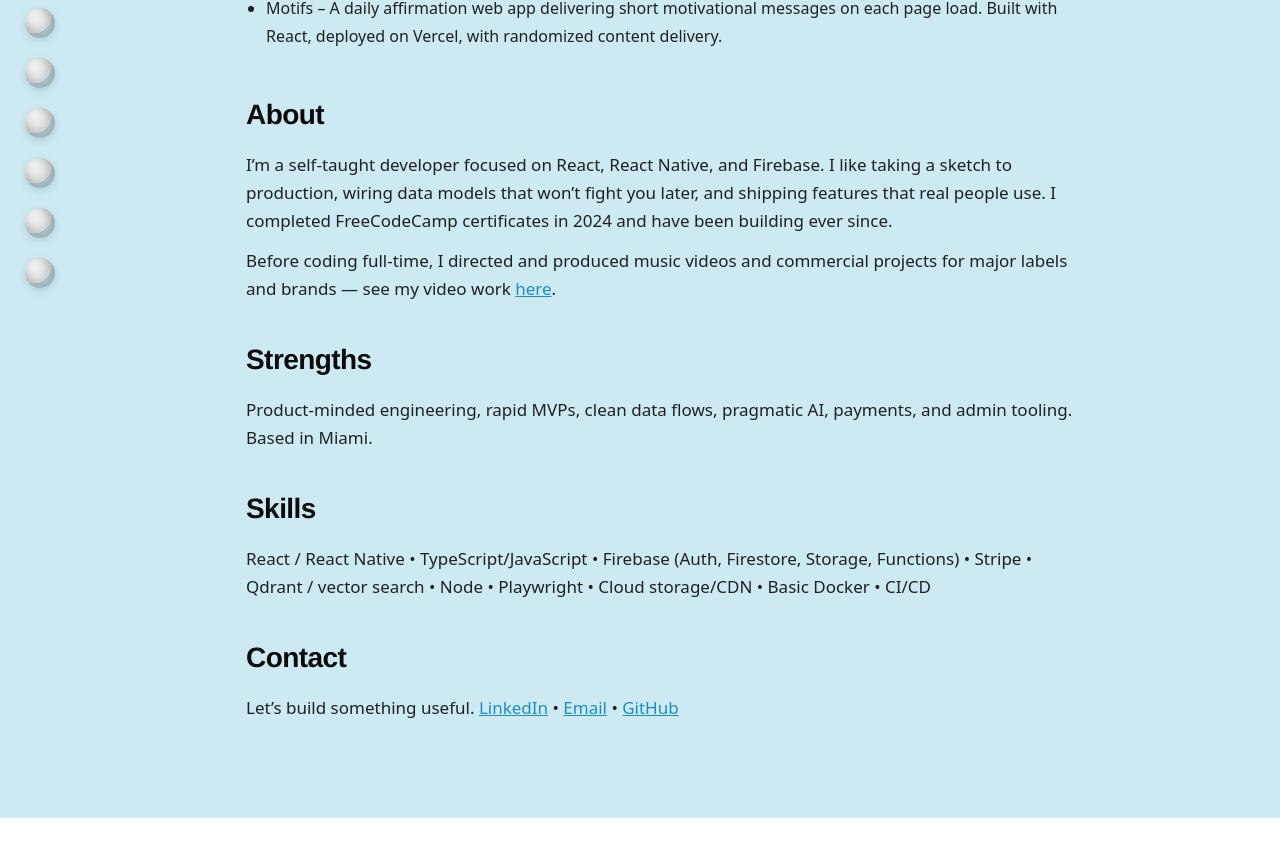
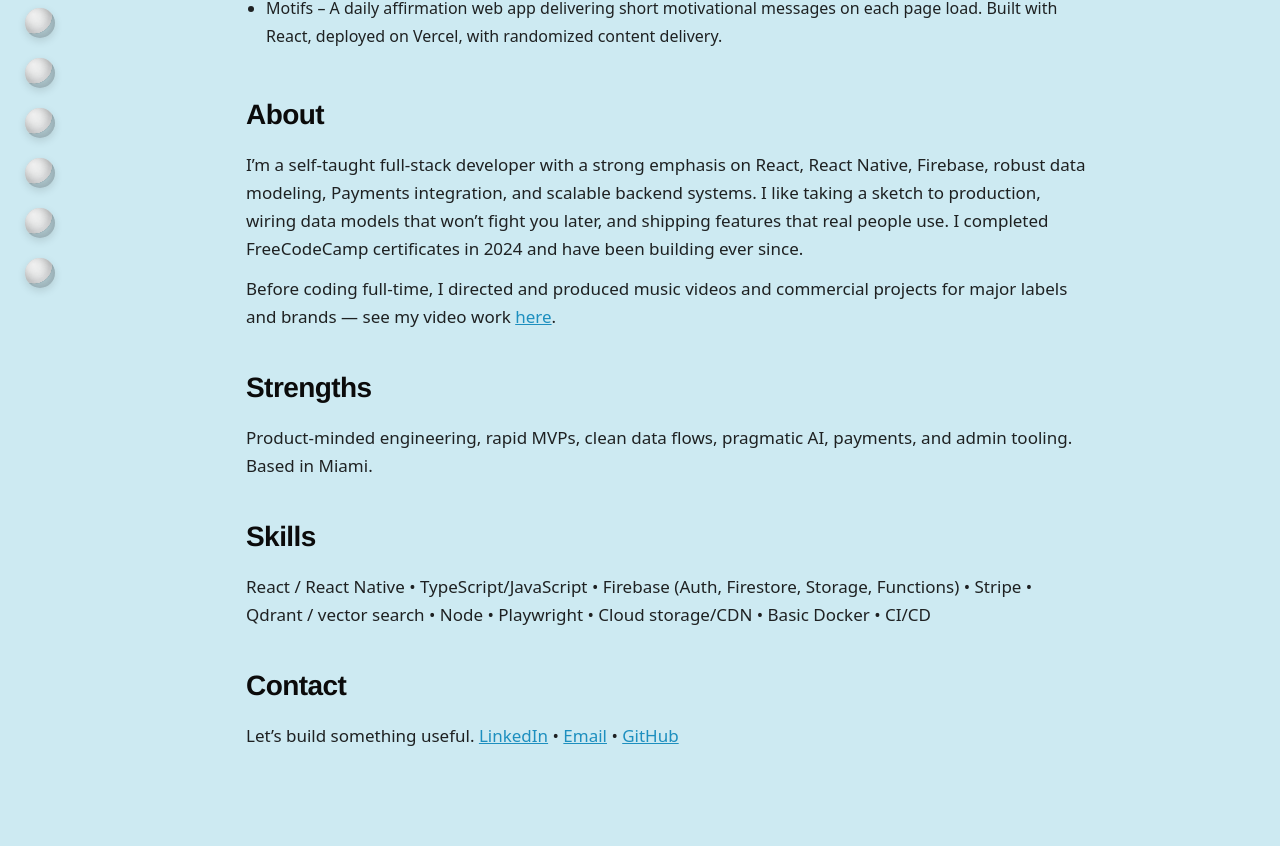
Before and after one commit to jochisaca/jochi.dev, a Next.js app: page / in a window 1280 px wide. Shown: the part 1404-2250 px from the top of the page. Before the commit the page ends 2222 px from the top, so only its background shows below. Built offline with nearby package versions, Linux system fonts and the light colour scheme.

Commit message:
Update page.tsx

```diff
--- a/app/page.tsx
+++ b/app/page.tsx
@@ -57,7 +57,7 @@ export default function Page() {
         {/* About */}
         <Section title="About" className="mt-10 scroll-mt-24" id="about">
           <p className="font-body text-[16px] md:text-[17px] leading-7" style={{ ["textWrap" as any]: "pretty" }}>
-            I’m a self-taught developer focused on React, React Native, and Firebase. I like taking a sketch to production,
+            I’m a self-taught full-stack developer with a strong emphasis on React, React Native, Firebase, robust data modeling, Payments integration, and scalable backend systems. I like taking a sketch to production,
             wiring data models that won’t fight you later, and shipping features that real people use. I completed
             FreeCodeCamp certificates in 2024 and have been building ever since.
           </p>
```
